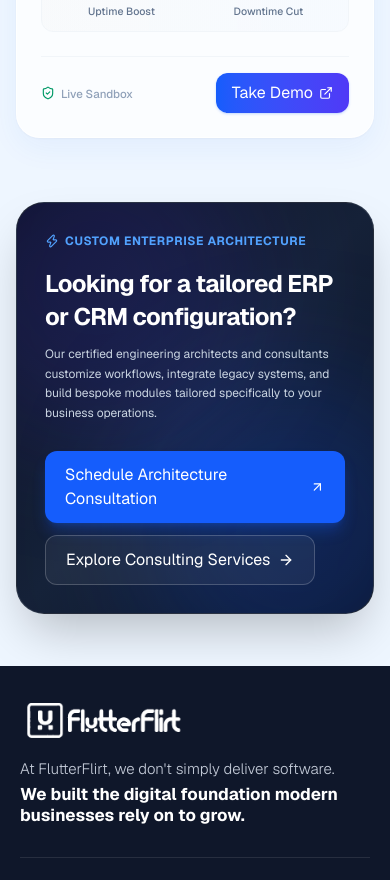
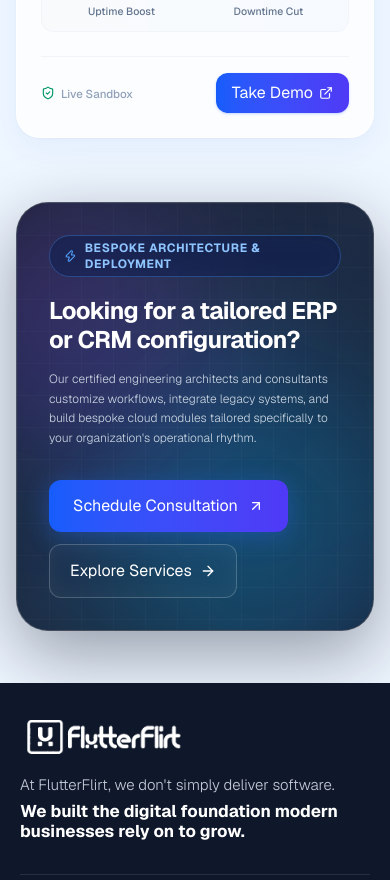
Before and after one commit to naveen-flutterflirt/flutterflirt.com-Website, a Next.js app: page /our-product in a window 390 px wide. Shown: the part 3280-4160 px from the top of the page. Built offline with nearby package versions, Linux system fonts and the light colour scheme; a web font is replaced by a local one.

Commit message:
Elevate bottom consultation CTA card with animated floating orbs, luminous border, and glowing CTA

```diff
--- a/src/components/OurProduct/OurProductContent.tsx
+++ b/src/components/OurProduct/OurProductContent.tsx
@@ -439,41 +439,77 @@ export default function OurProductContent() {
       </section>
 
       {/* ════════════════════════════════════════════════════════════════
-          ELEGANT BOTTOM BANNER / CONSULTATION CTA (FULLY RESPONSIVE)
+          ELEGANT BOTTOM BANNER / CONSULTATION CTA (ULTRA-PREMIUM)
       ════════════════════════════════════════════════════════════════ */}
       <section className="relative mx-auto max-w-[1440px] px-4 pb-24 sm:px-6 md:px-10 lg:px-14 xl:px-20">
-        <div className="relative overflow-hidden rounded-[28px] bg-gradient-to-br from-[#0c1322] via-[#162238] to-[#0c1322] p-7 sm:p-10 md:p-12 lg:p-14 text-white shadow-2xl border border-white/10">
-          {/* Subtle Ambient Radial Highlight */}
-          <div className="pointer-events-none absolute -right-20 -bottom-20 h-80 w-80 rounded-full bg-blue-600/20 blur-3xl" />
-          <div className="pointer-events-none absolute -left-20 -top-20 h-80 w-80 rounded-full bg-indigo-600/15 blur-3xl" />
+        <div className="relative overflow-hidden rounded-[32px] border border-white/20 bg-gradient-to-br from-[#0b1324]/95 via-[#132038]/95 to-[#0b1426]/95 p-8 sm:p-12 md:p-14 lg:p-16 text-white shadow-[0_24px_70px_rgba(15,23,42,0.4),0_0_1px_rgba(255,255,255,0.2)] backdrop-blur-2xl">
 
-          <div className="relative max-w-3xl">
-            <span className="inline-flex items-center gap-1.5 text-xs font-bold uppercase tracking-wider text-blue-400">
+          {/* Animated Floating Gradient Orb Inside Card (Electric Cyan / Blue) */}
+          <motion.div
+            animate={{
+              x: [0, 40, -30, 0],
+              y: [0, -30, 20, 0],
+              scale: [1, 1.25, 0.95, 1],
+            }}
+            transition={{ duration: 12, repeat: Infinity, ease: "easeInOut" }}
+            className="pointer-events-none absolute -right-16 -bottom-16 h-80 w-80 rounded-full bg-gradient-to-br from-blue-500/35 via-cyan-400/25 to-indigo-600/30 blur-[75px]"
+          />
+
+          {/* Animated Floating Gradient Orb Inside Card (Violet / Indigo) */}
+          <motion.div
+            animate={{
+              x: [0, -35, 25, 0],
+              y: [0, 35, -25, 0],
+              scale: [1, 0.9, 1.15, 1],
+            }}
+            transition={{ duration: 15, repeat: Infinity, ease: "easeInOut" }}
+            className="pointer-events-none absolute -left-16 -top-16 h-72 w-72 rounded-full bg-gradient-to-tr from-indigo-500/30 via-purple-500/20 to-blue-400/20 blur-[70px]"
+          />
+
+          {/* Center Subtle Light Sweep */}
+          <motion.div
+            animate={{
+              opacity: [0.15, 0.35, 0.15],
+              scale: [0.95, 1.05, 0.95],
+            }}
+            transition={{ duration: 8, repeat: Infinity, ease: "easeInOut" }}
+            className="pointer-events-none absolute top-1/2 left-1/2 -translate-x-1/2 -translate-y-1/2 h-[380px] w-[620px] rounded-full bg-blue-600/15 blur-[90px]"
+          />
+
+          {/* Background Decorative Mesh Pattern */}
+          <div className="pointer-events-none absolute inset-0 bg-[linear-gradient(to_right,#ffffff05_1px,transparent_1px),linear-gradient(to_bottom,#ffffff05_1px,transparent_1px)] bg-[size:32px_32px]" />
+
+          <div className="relative z-10 max-w-3xl">
+            {/* Pill Tag */}
+            <div className="inline-flex items-center gap-2 rounded-full border border-blue-400/30 bg-blue-950/60 px-3.5 py-1 text-xs font-bold uppercase tracking-wider text-blue-300 shadow-inner backdrop-blur-md">
               <Zap className="h-3.5 w-3.5 text-blue-400" />
-              Custom Enterprise Architecture
-            </span>
+              <span>Bespoke Architecture & Deployment</span>
+            </div>
 
-            <h2 className="mt-3 text-2xl sm:text-3xl md:text-4xl font-bold font-serif tracking-tight leading-snug">
+            {/* Headline */}
+            <h2 className="mt-5 text-2xl sm:text-3xl md:text-4xl lg:text-5xl font-bold font-serif tracking-tight leading-[1.18] text-white">
               Looking for a tailored ERP or CRM configuration?
             </h2>
 
-            <p className="mt-3 text-xs sm:text-sm md:text-base text-slate-300 leading-relaxed">
-              Our certified engineering architects and consultants customize workflows, integrate legacy systems, and build bespoke modules tailored specifically to your business operations.
+            {/* Subtext */}
+            <p className="mt-4 text-xs sm:text-sm md:text-base text-slate-300 leading-relaxed font-light max-w-2xl">
+              Our certified engineering architects and consultants customize workflows, integrate legacy systems, and build bespoke cloud modules tailored specifically to your organization&apos;s operational rhythm.
             </p>
 
-            <div className="mt-7 flex flex-wrap items-center gap-3 sm:gap-4">
+            {/* Action Buttons */}
+            <div className="mt-8 flex flex-wrap items-center gap-3 sm:gap-4">
               <Link
                 href="/contact"
-                className="inline-flex items-center gap-2 rounded-xl bg-blue-600 px-5 py-3 text-xs sm:text-sm font-bold text-white shadow-lg shadow-blue-600/30 transition-all duration-200 hover:bg-blue-500 hover:scale-[1.02] active:scale-[0.98]"
+                className="inline-flex items-center gap-2.5 rounded-xl bg-gradient-to-r from-blue-600 via-indigo-600 to-blue-600 bg-[length:200%_auto] hover:bg-[position:right_center] px-6 py-3.5 text-xs sm:text-sm font-bold text-white shadow-[0_4px_24px_rgba(37,99,235,0.4)] transition-all duration-300 hover:shadow-[0_6px_32px_rgba(37,99,235,0.6)] hover:scale-[1.02] active:scale-[0.98]"
               >
-                Schedule Architecture Consultation
+                <span>Schedule Consultation</span>
                 <ArrowUpRight className="h-4 w-4" />
               </Link>
               <Link
                 href="/services"
-                className="inline-flex items-center gap-2 rounded-xl border border-white/20 bg-white/5 px-5 py-3 text-xs sm:text-sm font-semibold text-white transition-all duration-200 hover:bg-white/10"
+                className="inline-flex items-center gap-2 rounded-xl border border-white/20 bg-white/5 hover:bg-white/10 px-5 py-3.5 text-xs sm:text-sm font-semibold text-white backdrop-blur-md transition-all duration-200 hover:border-white/35 active:scale-[0.98]"
               >
-                Explore Consulting Services
+                <span>Explore Services</span>
                 <ArrowRight className="h-4 w-4" />
               </Link>
             </div>
```
